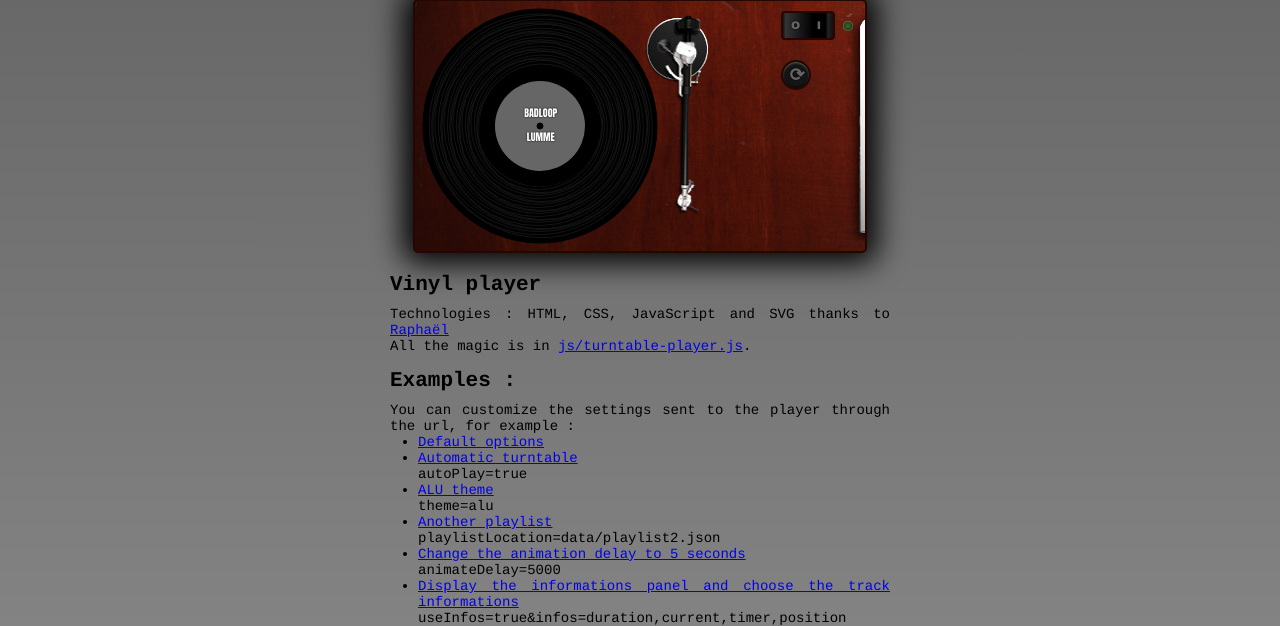
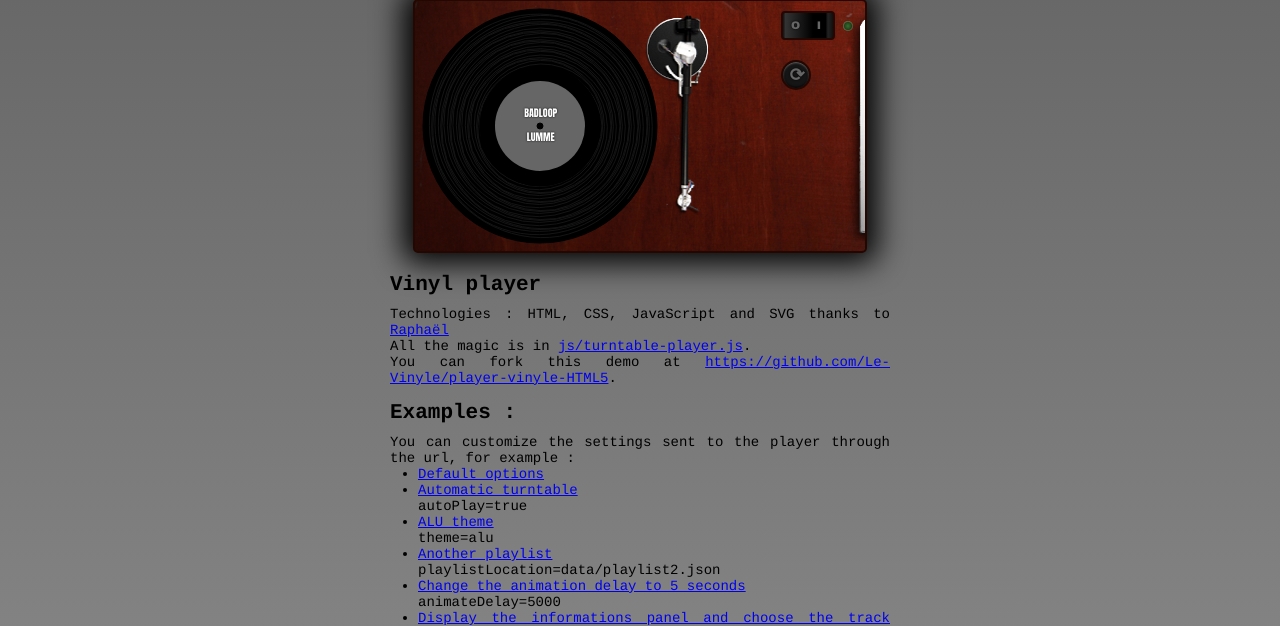
Before and after one commit to alexisjanvier/player-vinyle-HTML5, a PHP site: page / in a window 1280 px wide. Shown: the part 51-677 px from the top of the page. Run offline with PHP 8.4, Linux system fonts and the light colour scheme.

Commit message:
Added a link to the github repo

```diff
--- a/public/index.html
+++ b/public/index.html
@@ -16,6 +16,7 @@
 		<h1>Vinyl player</h1>
 		<p>Technologies : HTML, CSS, JavaScript and SVG thanks to <a href="http://raphaeljs.com/">Raphaël</a></p>
 		<p>All the magic is in <a href="js/turntable-player.js">js/turntable-player.js</a>.</p>
+		<p>You can fork this demo at <a href="https://github.com/Le-Vinyle/player-vinyle-HTML5">https://github.com/Le-Vinyle/player-vinyle-HTML5</a>.</p>
 		<h2>All the config settings :</h2>
 		<pre>
 {
--- a/public/index.php
+++ b/public/index.php
@@ -59,6 +59,7 @@ foreach ($keys as $key)
 		<h1>Vinyl player</h1>
 		<p>Technologies : HTML, CSS, JavaScript and SVG thanks to <a href="http://raphaeljs.com/">Raphaël</a></p>
 		<p>All the magic is in <a href="js/turntable-player.js">js/turntable-player.js</a>.</p>
+		<p>You can fork this demo at <a href="https://github.com/Le-Vinyle/player-vinyle-HTML5">https://github.com/Le-Vinyle/player-vinyle-HTML5</a>.</p>
 		<h2>Examples :</h2>
 		<p>You can customize the settings sent to the player through the url, for example :</p>
 		<ul>
```
